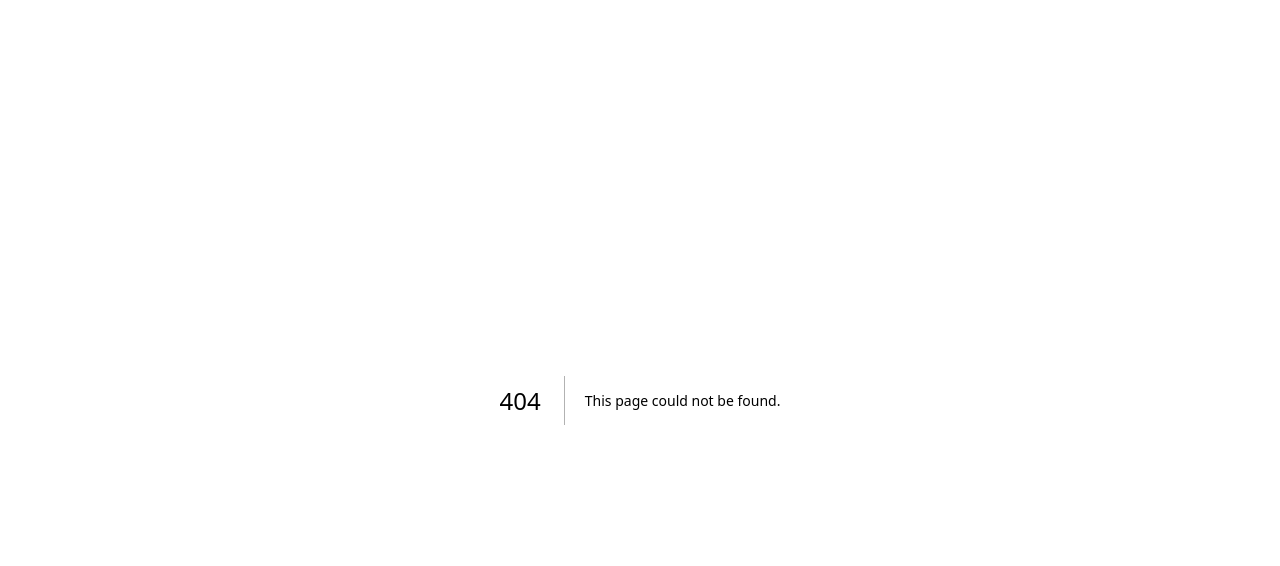
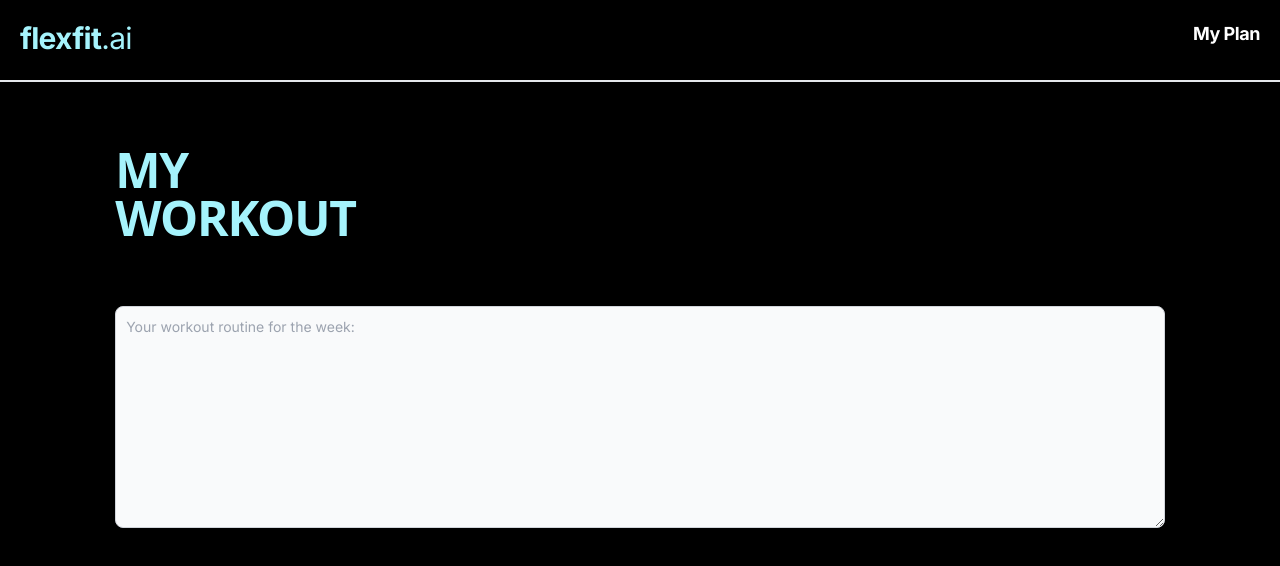
Before and after one commit to seanxdon/flex-fit, a Next.js app: page /my-plan in a window 1280 px wide. Before the commit this address had no page. Shown: the top 566 px of the page. Built offline with nearby package versions, Linux system fonts and the light colour scheme.

Commit message:
My Workout Plan Component creacted

```diff
--- a/app/Header.tsx
+++ b/app/Header.tsx
@@ -2,12 +2,15 @@ import Link from "next/link";
 
 export default function Header() {
   return (
-    <header className="flex w-full border-b-2 pb-6 p-5">
-      <Link href="/" className="flex">
+    <header className="flex justify-between w-full border-b-2 pb-6 p-5">
+      <Link href="/">
         <h1 className="text-3xl tracking-tight text-cyan-200">
         <span><b>flexfit</b>.ai</span>
         </h1>
       </Link>
+      <Link href="/my-plan">
+      <h1 className="text-lg tracking-tight text-white self-end"><b>My Plan</b></h1>
+      </Link>
     </header>
   );
 }
--- /dev/null
+++ b/app/my-plan/page.tsx
@@ -0,0 +1,31 @@
+'use client'
+
+import React from 'react'
+import Header from '../Header'
+import { useState, useEffect } from 'react'
+
+export default function MyPlan() {
+  const [workoutPlan, setWorkoutPlan] = useState("");
+  const onChangeWorkoutPlan = (e: any) => {
+    setWorkoutPlan(e.target.value);
+  }
+  useEffect(() => {
+    const data = localStorage.getItem("my-tier-list");
+    if (data) {
+      setWorkoutPlan(JSON.parse(data));
+    }
+  }, []);
+
+  useEffect(() => {
+    localStorage.setItem("my-tier-list", JSON.stringify(workoutPlan));
+  });
+  return (
+    <div>
+      <Header />
+      <div className="px-[9%] flex flex-col justify-center">
+        <h1 className="py-16 uppercase font-sans tracking-tight text-5xl text-cyan-200	font-bold">My <br></br>Workout</h1>
+        <textarea rows={10} className="p-2.5 text-sm text-gray-900 bg-gray-50 rounded-lg border border-gray-300 focus:ring-blue-500 focus:border-blue-500 dark:bg-gray-700 dark:border-gray-600 dark:placeholder-gray-400 dark:text-white dark:focus:ring-blue-500 dark:focus:border-blue-500" placeholder="Your workout routine for the week: " onChange={onChangeWorkoutPlan}></textarea>
+      </div>
+    </div>
+  )
+}
--- a/app/workouts/page.tsx
+++ b/app/workouts/page.tsx
@@ -35,7 +35,7 @@ export default function WorkoutsList() {
   ];
 
   return (
-    <div className="w-10/12 pb-16 flex flex-col">
+    <div className="w-10/12 flex flex-col">
       <h1 className="py-16 uppercase font-sans tracking-tight text-5xl text-cyan-200	font-bold">Select <br></br>Workout</h1>
       {workoutDetails.map(({ title, page, subtitle, image, alt}, index) => {
         return (
```
